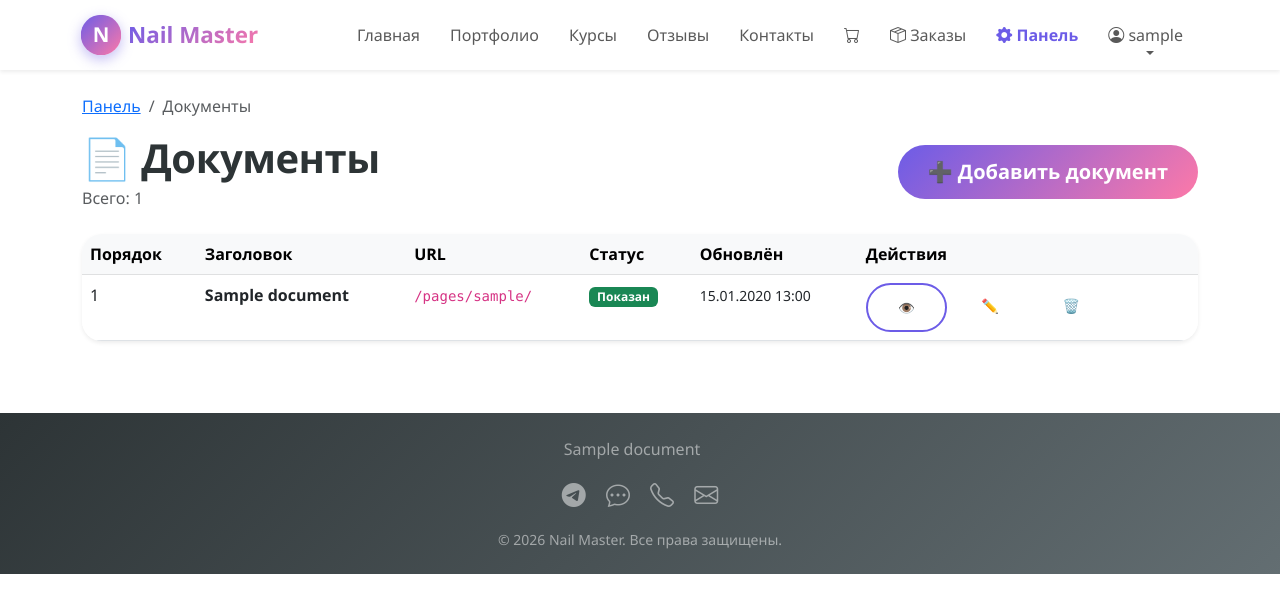
After one commit to zheleznovaSashka/NailMaster, a Django app: page /dashboard/documents/ in a window 1280 px wide. The commit adds this page. Shown: the top 613 px of the page. Run offline with Django 5.2, Linux system fonts and the light colour scheme; a user stored in the database is signed in; tables that the repository leaves empty hold one stand-in row (values such as "Sample post").

Commit message:
feat: раздельные согласия при регистрации (ПД + рассылка), документы через панель управления

```diff
--- a/config/urls.py
+++ b/config/urls.py
@@ -50,8 +50,6 @@ urlpatterns = [
              template_name='users/password_reset_complete.html'
          ),
          name='password_reset_complete'),
-    # Flat pages (юридические документы)
-    path('pages/', include('django.contrib.flatpages.urls')),
 
 ]
 
--- /dev/null
+++ b/core/context_processors.py
@@ -0,0 +1,8 @@
+from .models import Document
+
+
+def footer_documents(request):
+    """Документы для футера"""
+    return {
+        'footer_documents': Document.objects.filter(is_active=True)
+    }
--- a/core/models.py
+++ b/core/models.py
@@ -14,3 +14,28 @@ class MasterInfo(models.Model):
     class Meta:
         verbose_name = 'Информация о мастере'
         verbose_name_plural = 'Информация о мастере'
+
+
+class Document(models.Model):
+    """Юридический документ (оферта, политика и т.д.)"""
+
+    slug = models.SlugField(
+        max_length=100,
+        unique=True,
+        verbose_name='URL-код',
+        help_text='Например: privacy, offer, consent. Используется в адресе страницы.'
+    )
+    title = models.CharField(max_length=200, verbose_name='Заголовок')
+    content = models.TextField(verbose_name='Содержимое', help_text='Можно использовать HTML-теги')
+    order = models.IntegerField(default=0, verbose_name='Порядок отображения')
+    is_active = models.BooleanField(default=True, verbose_name='Показать в футере')
+    created_at = models.DateTimeField(auto_now_add=True)
+    updated_at = models.DateTimeField(auto_now=True)
+
+    def __str__(self):
+        return self.title
+
+    class Meta:
+        verbose_name = 'Документ'
+        verbose_name_plural = 'Документы'
+        ordering = ['order', 'title']
--- a/core/urls.py
+++ b/core/urls.py
@@ -1,6 +1,8 @@
 from django.urls import path
 from . import views
 
+
 urlpatterns = [
     path('', views.home_view, name='home'),
+    path('pages/<slug:slug>/', views.document_view, name='document'),
 ]
--- a/dashboard/urls.py
+++ b/dashboard/urls.py
@@ -53,4 +53,10 @@ urlpatterns = [
     # Статистика
     path('stats/', views.stats_view, name='stats'),
 
+    # Документы
+    path('documents/', views.documents_list, name='documents_list'),
+    path('documents/<int:pk>/edit/', views.document_edit, name='document_edit'),
+    path('documents/create/', views.document_create, name='document_create'),
+    path('documents/<int:pk>/delete/', views.document_delete, name='document_delete'),
+
 ]
--- a/dashboard/views.py
+++ b/dashboard/views.py
@@ -14,6 +14,7 @@ from core.models import MasterInfo
 from contacts.models import ContactInfo
 from datetime import datetime, timedelta
 from django.db.models.functions import TruncDate, TruncMonth
+from core.models import Document
 
 
 def is_staff(user):
@@ -821,3 +822,75 @@ def stats_view(request):
 def order_not_found(request, pk=None):
     """Страница 'Заказ не найден'"""
     return render(request, 'dashboard/order_not_found.html', {'order_id': pk}, status=404)
+
+
+# ================== УПРАВЛЕНИЕ ДОКУМЕНТАМИ ==================
+
+@login_required
+@user_passes_test(is_staff, login_url='/')
+def documents_list(request):
+    """Список документов"""
+    documents = Document.objects.all().order_by('order', 'title')
+    return render(request, 'dashboard/documents_list.html', {'documents': documents})
+
+
+@login_required
+@user_passes_test(is_staff, login_url='/')
+def document_create(request):
+    """Создание документа"""
+    if request.method == 'POST':
+        title = request.POST.get('title')
+        slug = request.POST.get('slug')
+        content = request.POST.get('content', '')
+        order = request.POST.get('order', 0)
+        is_active = request.POST.get('is_active') == 'on'
+
+        if not title or not slug:
+            messages.error(request, '❌ Заполните заголовок и URL-код!')
+        else:
+            Document.objects.create(
+                title=title,
+                slug=slug,
+                content=content,
+                order=order,
+                is_active=is_active,
+            )
+            messages.success(request, f'✅ Документ "{title}" создан!')
+            return redirect('dashboard:documents_list')
+
+    return render(request, 'dashboard/document_form.html', {'action': 'create'})
+
+
+@login_required
+@user_passes_test(is_staff, login_url='/')
+def document_edit(request, pk):
+    """Редактирование документа"""
+    document = get_object_or_404(Document, pk=pk)
+
+    if request.method == 'POST':
+        document.title = request.POST.get('title', document.title)
+        document.slug = request.POST.get('slug', document.slug)
+        document.content = request.POST.get('content', document.content)
+        document.order = request.POST.get('order', document.order)
+        document.is_active = request.POST.get('is_active') == 'on'
+        document.save()
+
+        messages.success(request, f'✅ Документ "{document.title}" обновлён!')
+        return redirect('dashboard:documents_list')
+
+    return render(request, 'dashboard/document_form.html', {'document': document, 'action': 'edit'})
+
+
+@login_required
+@user_passes_test(is_staff, login_url='/')
+def document_delete(request, pk):
+    """Удаление документа"""
+    document = get_object_or_404(Document, pk=pk)
+
+    if request.method == 'POST':
+        title = document.title
+        document.delete()
+        messages.success(request, f'🗑️ Документ "{title}" удалён!')
+        return redirect('dashboard:documents_list')
+
+    return render(request, 'dashboard/document_delete.html', {'document': document})
--- a/templates/base.html
+++ b/templates/base.html
@@ -125,12 +125,11 @@
     <div class="container">
         <!-- Ссылки на документы -->
         <p class="mb-3">
-            <a href="/pages/privacy/" class="text-white-50 text-decoration-none me-3">
-                Политика конфиденциальности
+            {% for doc in footer_documents %}
+            <a href="/pages/{{ doc.slug }}/" class="text-white-50 text-decoration-none me-3">
+                {{ doc.title }}
             </a>
-            <a href="/pages/offer/" class="text-white-50 text-decoration-none">
-                Публичная оферта
-            </a>
+            {% endfor %}
         </p>
 
         <!-- Соцсети и контакты -->
--- /dev/null
+++ b/templates/dashboard/documents_list.html
@@ -0,0 +1,86 @@
+{% extends 'base.html' %}
+{% load static %}
+
+{% block title %}Документы{% endblock %}
+
+{% block content %}
+<div class="container py-4">
+    <nav aria-label="breadcrumb" class="mb-3">
+        <ol class="breadcrumb">
+            <li class="breadcrumb-item"><a href="{% url 'dashboard:home' %}">Панель</a></li>
+            <li class="breadcrumb-item active">Документы</li>
+        </ol>
+    </nav>
+
+    <div class="d-flex justify-content-between align-items-center mb-4 flex-wrap gap-2">
+        <div>
+            <h1 class="mb-1">📄 Документы</h1>
+            <p class="text-muted mb-0">Всего: {{ documents.count }}</p>
+        </div>
+        <a href="{% url 'dashboard:document_create' %}" class="btn btn-primary btn-lg">
+            ➕ Добавить документ
+        </a>
+    </div>
+
+    {% if documents %}
+    <div class="card shadow-sm">
+        <div class="table-responsive">
+            <table class="table table-hover mb-0">
+                <thead class="table-light">
+                <tr>
+                    <th>Порядок</th>
+                    <th>Заголовок</th>
+                    <th>URL</th>
+                    <th>Статус</th>
+                    <th>Обновлён</th>
+                    <th>Действия</th>
+                </tr>
+                </thead>
+                <tbody>
+                {% for doc in documents %}
+                <tr>
+                    <td>{{ doc.order }}</td>
+                    <td><strong>{{ doc.title }}</strong></td>
+                    <td><code>/pages/{{ doc.slug }}/</code></td>
+                    <td>
+                        {% if doc.is_active %}
+                        <span class="badge bg-success">Показан</span>
+                        {% else %}
+                        <span class="badge bg-secondary">Скрыт</span>
+                        {% endif %}
+                    </td>
+                    <td><small>{{ doc.updated_at|date:"d.m.Y H:i" }}</small></td>
+                    <td>
+                        <div class="d-flex gap-1">
+                            <a href="/pages/{{ doc.slug }}/" target="_blank"
+                               class="btn btn-sm btn-outline-secondary" title="Посмотреть">
+                                👁️
+                            </a>
+                            <a href="{% url 'dashboard:document_edit' doc.pk %}"
+                               class="btn btn-sm btn-outline-primary" title="Редактировать">
+                                ✏️
+                            </a>
+                            <a href="{% url 'dashboard:document_delete' doc.pk %}"
+                               class="btn btn-sm btn-outline-danger" title="Удалить">
+                                🗑️
+                            </a>
+                        </div>
+                    </td>
+                </tr>
+                {% endfor %}
+                </tbody>
+            </table>
+        </div>
+    </div>
+    {% else %}
+    <div class="text-center py-5">
+        <div class="display-1 mb-3">📄</div>
+        <h3>Пока нет документов</h3>
+        <p class="text-muted">Добавьте первый документ — он появится в футере сайта</p>
+        <a href="{% url 'dashboard:document_create' %}" class="btn btn-primary btn-lg mt-3">
+            ➕ Добавить документ
+        </a>
+    </div>
+    {% endif %}
+</div>
+{% endblock %}
--- a/users/models.py
+++ b/users/models.py
@@ -11,6 +11,10 @@ class CustomUser(AbstractUser):
     # Согласие на обработку персональных данных
     agreed_to_terms = models.BooleanField(default=False, verbose_name='Согласие с офертой')
     agreed_at = models.DateTimeField(blank=True, null=True, verbose_name='Дата согласия')
+
+    # ✅ СОГЛАСИЯ
+    consent_pd = models.BooleanField(default=False, verbose_name='Согласие на обработку ПД')
+    consent_mailing = models.BooleanField(default=False, verbose_name='Согласие на рассылку')
 
     USERNAME_FIELD = 'email'
     REQUIRED_FIELDS = ['username']
```
Also changed, not shown: config/settings.py (+4 -4 lines), core/admin.py (+9 -0 lines), core/views.py (+7 -0 lines), templates/core/document.html (added, +25 -0 lines), templates/dashboard/document_delete.html (added, +34 -0 lines), templates/dashboard/document_form.html (added, +86 -0 lines), templates/dashboard/home.html (+61 -23 lines), templates/users/register.html (+14 -7 lines), users/forms.py (+11 -1 lines), core/migrations/0002_document.py (added), users/migrations/0004_customuser_consent_mailing_customuser_consent_pd.py (added).
